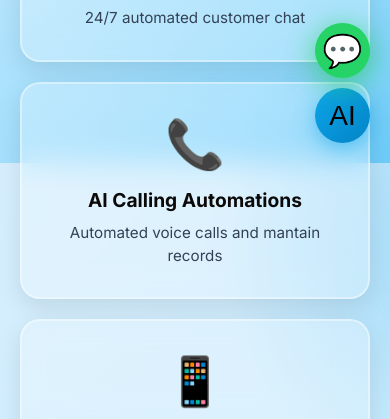
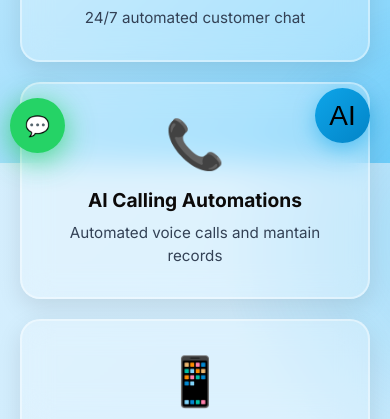
Before and after one commit to Prince364133/zsnapy-creator-details-form, a plain HTML site: page automation-serivces-catalagoue.html in a window 390 px wide. Shown: the part 681-1100 px from the top of the page. Drawn offline with Linux system fonts and the light colour scheme.

Commit message:
Update automation-serivces-catalagoue.html

```diff
--- a/automation-serivces-catalagoue.html
+++ b/automation-serivces-catalagoue.html
@@ -1086,7 +1086,6 @@
             <p>&copy; 2025 ZSnapy Pro. All rights reserved. | Powered by AI Innovation</p>
         </footer>
     </div>
-
 <!-- WhatsApp Floating Button -->
 <a href="https://wa.me/916205170591?text=Hi%20ZSnapy%20Pro!%20I'm%20interested%20in%20your%20AI%20automation%20services."
    class="whatsapp-float"
@@ -1094,6 +1093,39 @@
    title="Chat on WhatsApp">
     💬
 </a>
+
+<style>
+/* WhatsApp Floating Button on Left */
+.whatsapp-float {
+    position: fixed;
+    left: 20px;        /* Distance from left edge */
+    bottom: 20px;      /* Distance from bottom edge */
+    background-color: #25D366;
+    color: white;
+    border-radius: 50%;
+    font-size: 24px;
+    padding: 15px 18px;
+    text-align: center;
+    box-shadow: 2px 2px 5px rgba(0,0,0,0.3);
+    z-index: 1000;
+    transition: transform 0.3s;
+    text-decoration: none;
+}
+
+.whatsapp-float:hover {
+    transform: scale(1.2);
+}
+
+/* Responsive adjustment for mobile */
+@media (max-width: 600px) {
+    .whatsapp-float {
+        left: 10px;
+        bottom: 10px;
+        font-size: 20px;
+        padding: 12px 15px;
+    }
+}
+</style>
 
 
 
```
Lines whose indentation alone changed are shown as unchanged.
